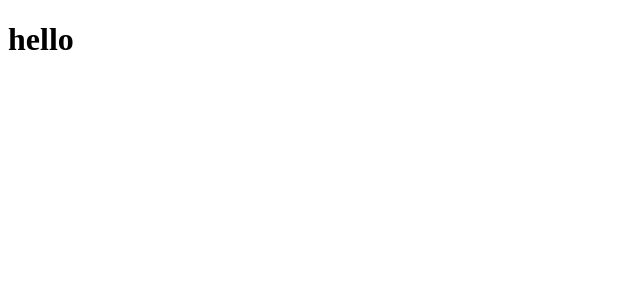
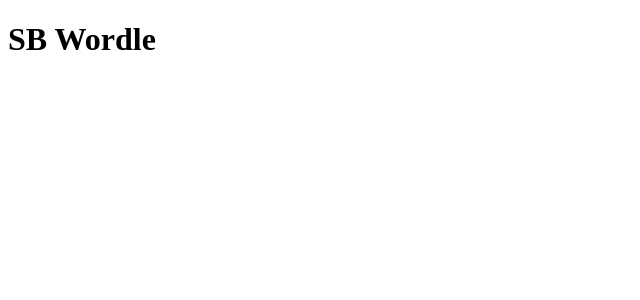
Before and after one commit to SaharBatol/sb-wordle, a React (Vite) app: page / in a window 1280 px wide. Shown: the top 300 px of the page, without its empty margins (0-640 px from the left). Built offline with nearby package versions, Linux system fonts and the light colour scheme.

Commit message:
add heading

```diff
--- a/src/App.tsx
+++ b/src/App.tsx
@@ -1,12 +1,12 @@
-import './App.css'
+import "./App.css";
+import { Heading } from "./components/Heading";
 
 function App() {
-
   return (
     <>
-      <h1>hello</h1>
+      <Heading />
     </>
-  )
+  );
 }
 
-export default App
+export default App;
--- /dev/null
+++ b/src/components/Heading.tsx
@@ -0,0 +1,3 @@
+export const Heading = () => {
+  return <h1>SB Wordle</h1>;
+};
```
